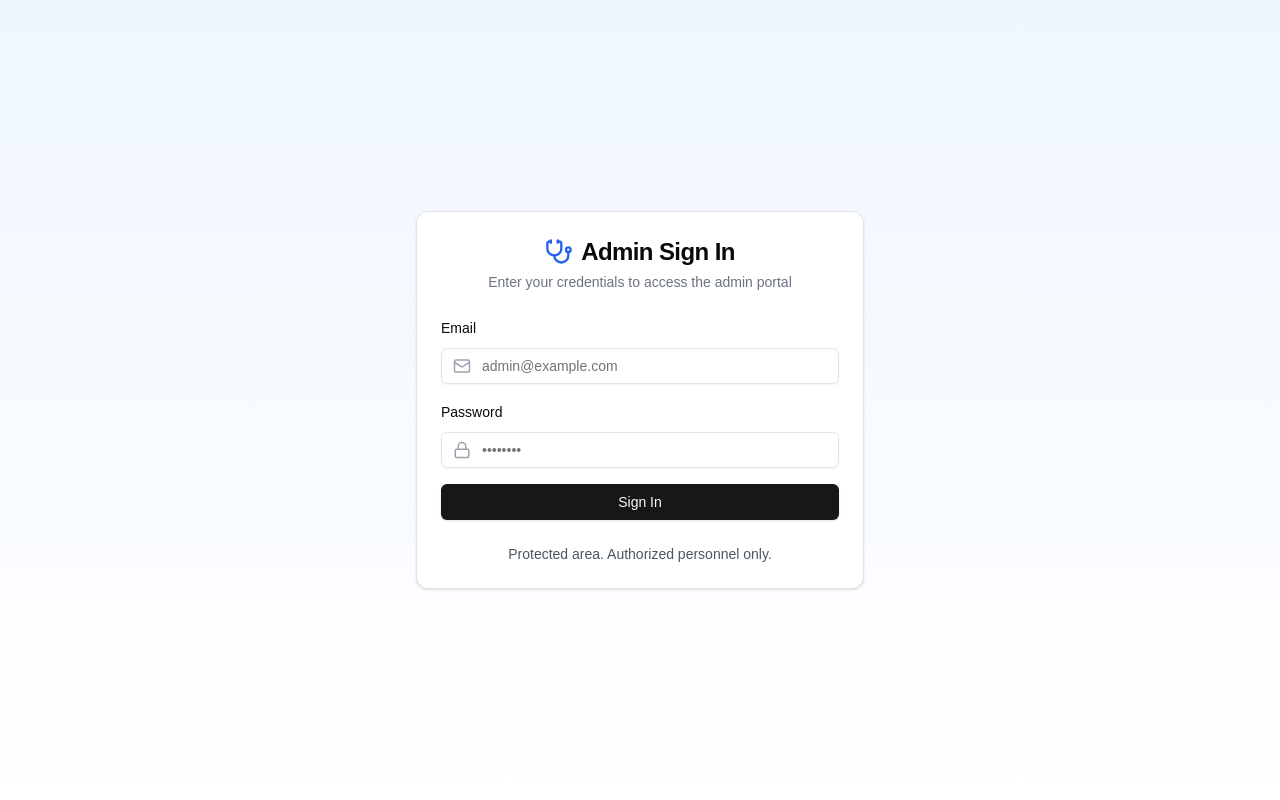
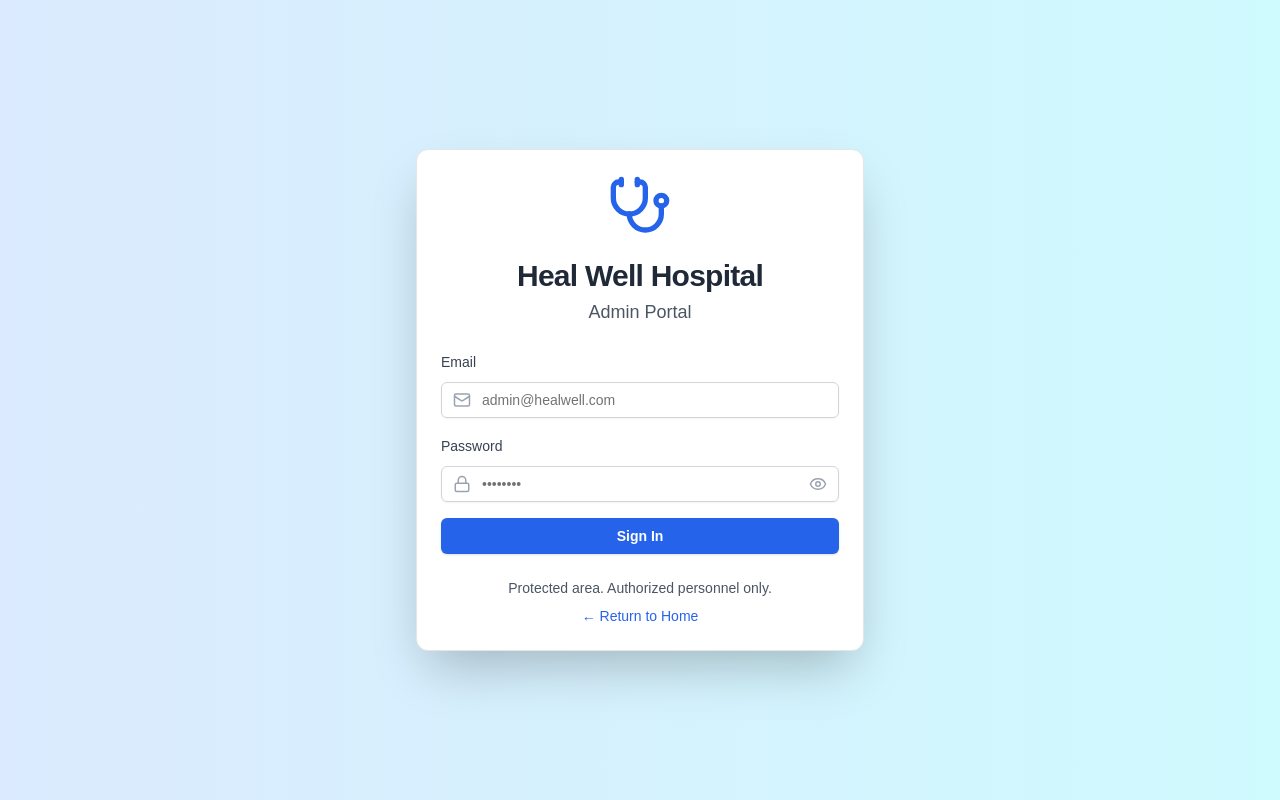
Before and after one commit to akshay0611/HealWell, a Next.js app: page /admin-signin in a window 1280 px wide. Built offline with nearby package versions, Linux system fonts and the light colour scheme; no server answers.

Commit message:
Styled admin sign in page

```diff
--- a/app/admin-signin/page.tsx
+++ b/app/admin-signin/page.tsx
@@ -3,18 +3,21 @@
 import { useState } from 'react';
 import { useRouter } from 'next/navigation';
 import { supabase } from '../../lib/supabaseClient';
-import { Stethoscope, Mail, Lock, AlertCircle } from 'lucide-react';
+import { Stethoscope, Mail, Lock, AlertCircle, Eye, EyeOff } from 'lucide-react';
 import { Button } from "@/components/ui/button"
 import { Input } from "@/components/ui/input"
 import { Label } from "@/components/ui/label"
-import { Card, CardContent, CardDescription, CardFooter, CardHeader, CardTitle } from "@/components/ui/card"
+import { Card, CardContent, CardHeader, CardTitle } from "@/components/ui/card"
 import { Alert, AlertDescription } from "@/components/ui/alert"
+import Link from 'next/link';
+import { CardFooter, CardDescription } from "@/components/ui/card";
 
 export default function AdminSignIn() {
   const [email, setEmail] = useState('');
   const [password, setPassword] = useState('');
   const [error, setError] = useState('');
   const [loading, setLoading] = useState(false);
+  const [showPassword, setShowPassword] = useState(false);
   const router = useRouter();
 
   const handleSignIn = async (e: React.FormEvent) => {
@@ -46,68 +49,88 @@ export default function AdminSignIn() {
   };
 
   return (
-    <div className="min-h-screen flex items-center justify-center bg-gradient-to-b from-blue-50 to-white p-4">
-      <Card className="w-full max-w-md">
-        <CardHeader className="space-y-1">
-          <CardTitle className="text-2xl font-bold flex items-center justify-center">
-            <Stethoscope className="mr-2 text-blue-600" size={28} />
-            Admin Sign In
-          </CardTitle>
-          <CardDescription className="text-center text-gray-500">
-            Enter your credentials to access the admin portal
+    <div className="min-h-screen flex items-center justify-center bg-gradient-to-r from-blue-100 to-cyan-100">
+      <Card className="w-full max-w-md bg-white shadow-2xl">
+        <CardHeader className="space-y-1 text-center">
+          <div className="flex justify-center mb-4">
+            <Stethoscope className="text-blue-600 w-16 h-16" />
+          </div>
+          <CardTitle className="text-3xl font-bold text-gray-800">Heal Well Hospital</CardTitle>
+          <CardDescription className="text-gray-600 text-lg">
+            Admin Portal
           </CardDescription>
         </CardHeader>
-        <CardContent>
+        <CardContent className="space-y-6">
           <form onSubmit={handleSignIn} className="space-y-4">
             <div className="space-y-2">
-              <Label htmlFor="email">Email</Label>
+              <Label htmlFor="email" className="text-sm font-medium text-gray-700">Email</Label>
               <div className="relative">
                 <Mail className="absolute left-3 top-1/2 transform -translate-y-1/2 text-gray-400" size={18} />
                 <Input
                   id="email"
                   type="email"
-                  placeholder="admin@example.com"
+                  placeholder="admin@healwell.com"
                   value={email}
                   onChange={(e) => setEmail(e.target.value)}
                   required
-                  className="pl-10"
+                  className="pl-10 pr-4 py-2 w-full border border-gray-300 rounded-md focus:ring-2 focus:ring-blue-500 focus:border-transparent"
                 />
               </div>
             </div>
             <div className="space-y-2">
-              <Label htmlFor="password">Password</Label>
+              <Label htmlFor="password" className="text-sm font-medium text-gray-700">Password</Label>
               <div className="relative">
                 <Lock className="absolute left-3 top-1/2 transform -translate-y-1/2 text-gray-400" size={18} />
                 <Input
                   id="password"
-                  type="password"
+                  type={showPassword ? "text" : "password"}
                   placeholder="••••••••"
                   value={password}
                   onChange={(e) => setPassword(e.target.value)}
                   required
-                  className="pl-10"
+                  className="pl-10 pr-10 py-2 w-full border border-gray-300 rounded-md focus:ring-2 focus:ring-blue-500 focus:border-transparent"
                 />
+                <button
+                  type="button"
+                  onClick={() => setShowPassword(!showPassword)}
+                  className="absolute right-3 top-1/2 transform -translate-y-1/2 text-gray-400 hover:text-gray-600"
+                >
+                  {showPassword ? <EyeOff size={18} /> : <Eye size={18} />}
+                </button>
               </div>
             </div>
             {error && (
-              <Alert variant="destructive">
-                <AlertCircle className="h-4 w-4" />
-                <AlertDescription>{error}</AlertDescription>
+              <Alert variant="destructive" className="bg-red-50 border border-red-200 rounded-md">
+                <AlertCircle className="h-4 w-4 text-red-600" />
+                <AlertDescription className="text-red-800 ml-2">{error}</AlertDescription>
               </Alert>
             )}
             <Button
               type="submit"
               disabled={loading}
-              className="w-full"
+              className="w-full bg-blue-600 hover:bg-blue-700 text-white font-semibold py-2 px-4 rounded-md transition duration-300 ease-in-out transform hover:scale-105 focus:outline-none focus:ring-2 focus:ring-blue-500 focus:ring-opacity-50"
             >
-              {loading ? 'Signing in...' : 'Sign In'}
+              {loading ? (
+                <div className="flex items-center justify-center">
+                  <svg className="animate-spin -ml-1 mr-3 h-5 w-5 text-white" xmlns="http://www.w3.org/2000/svg" fill="none" viewBox="0 0 24 24">
+                    <circle className="opacity-25" cx="12" cy="12" r="10" stroke="currentColor" strokeWidth="4"></circle>
+                    <path className="opacity-75" fill="currentColor" d="M4 12a8 8 0 018-8V0C5.373 0 0 5.373 0 12h4zm2 5.291A7.962 7.962 0 014 12H0c0 3.042 1.135 5.824 3 7.938l3-2.647z"></path>
+                  </svg>
+                  Signing in...
+                </div>
+              ) : (
+                'Sign In'
+              )}
             </Button>
           </form>
         </CardContent>
-        <CardFooter>
+        <CardFooter className="flex flex-col space-y-2">
           <p className="text-center text-sm text-gray-600 w-full">
             Protected area. Authorized personnel only.
           </p>
+          <Link href="/" className="text-blue-600 hover:text-blue-800 text-sm font-medium transition duration-300 ease-in-out">
+            ← Return to Home
+          </Link>
         </CardFooter>
       </Card>
     </div>
```
